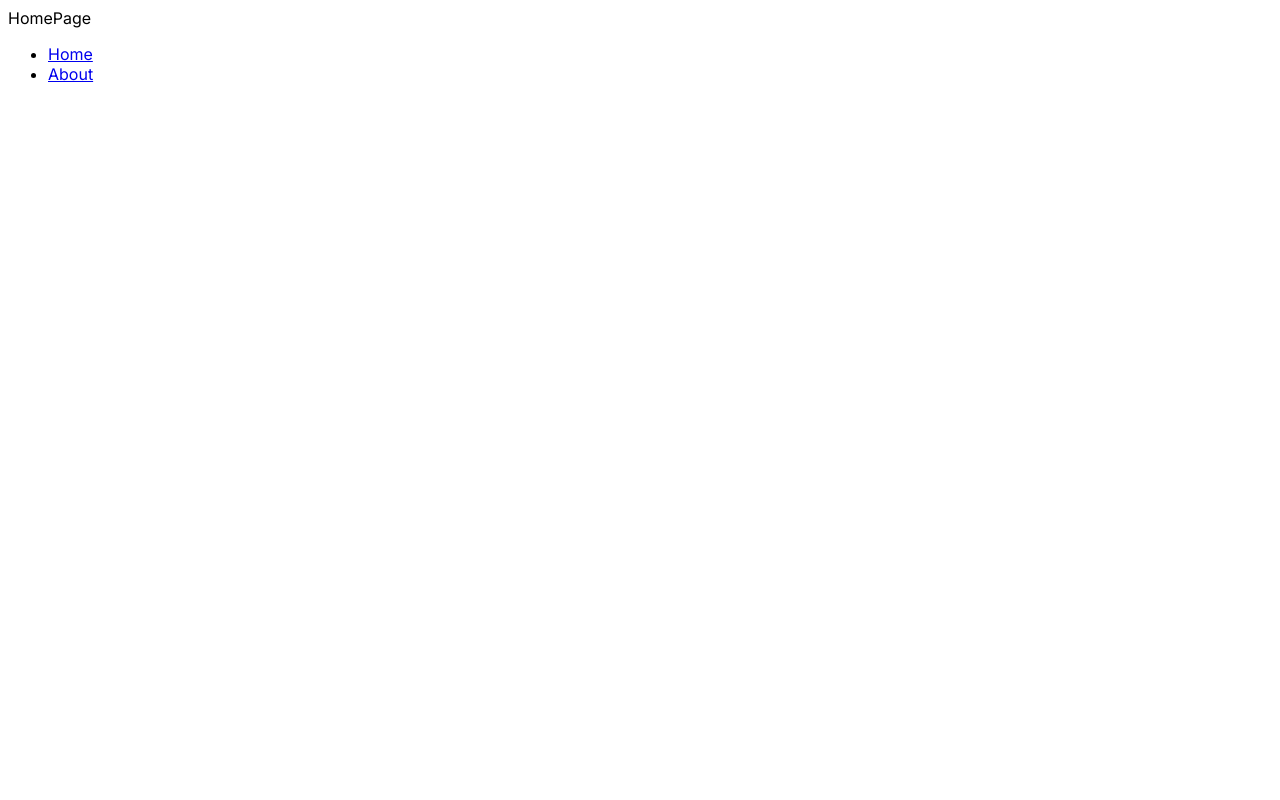
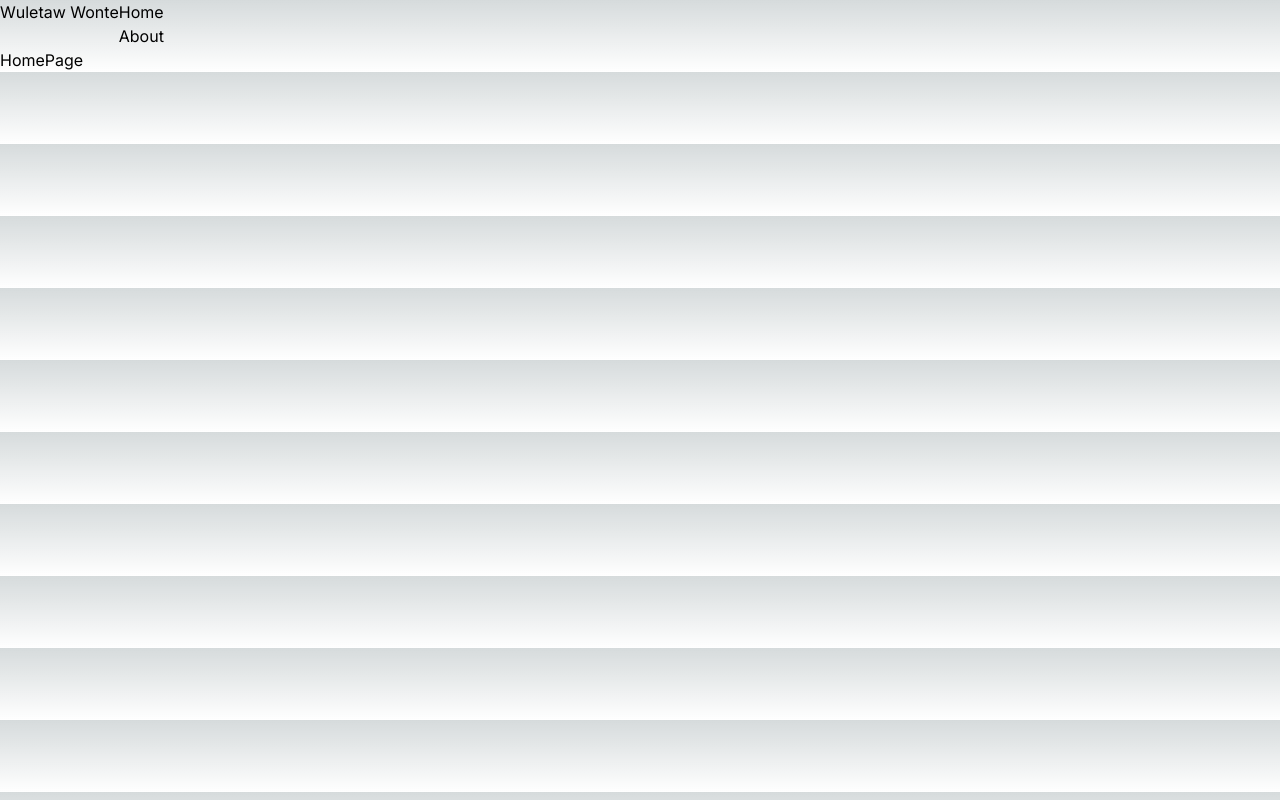
Before and after one commit to wuletawwonte/wuletawwonte.com, a Next.js app: page / in a window 1280 px wide. Built offline with nearby package versions, Linux system fonts and the light colour scheme.

Commit message:
Bring back global.css file and install sass

```diff
--- /dev/null
+++ b/app/components/header.tsx
@@ -0,0 +1,24 @@
+import Link from "next/link"
+
+const Header = () => {
+  return (
+    <header className="flex">
+        <div>
+            <Link href="/">Wuletaw Wonte</Link>
+        </div>
+
+        <nav>
+            <ul>
+                <li>
+                    <Link href="/">Home</Link>
+                </li>
+                <li>
+                    <Link href="/about">About</Link>
+                </li>
+            </ul>
+        </nav>
+    </header>
+  )
+}
+
+export default Header
--- /dev/null
+++ b/app/globals.scss
@@ -0,0 +1,27 @@
+@tailwind base;
+@tailwind components;
+@tailwind utilities;
+
+:root {
+  --foreground-rgb: 0, 0, 0;
+  --background-start-rgb: 214, 219, 220;
+  --background-end-rgb: 255, 255, 255;
+}
+
+@media (prefers-color-scheme: dark) {
+  :root {
+    --foreground-rgb: 255, 255, 255;
+    --background-start-rgb: 0, 0, 0;
+    --background-end-rgb: 0, 0, 0;
+  }
+}
+
+body {
+  color: rgb(var(--foreground-rgb));
+  background: linear-gradient(
+      to bottom,
+      transparent,
+      rgb(var(--background-end-rgb))
+    )
+    rgb(var(--background-start-rgb));
+}
--- a/app/layout.tsx
+++ b/app/layout.tsx
@@ -1,4 +1,6 @@
+import './globals.scss'
 import { Inter } from 'next/font/google'
+import Header from './components/header'
 
 const inter = Inter({ subsets: ['latin'] })
 
@@ -15,7 +17,12 @@ export default function RootLayout({
 }) {
   return (
     <html lang="en">
-      <body className={inter.className}>{children}</body>
+      <body className={inter.className}>
+        <Header />
+        <main>
+          {children}
+        </main>
+      </body>
     </html>
   )
 }
--- a/app/page.tsx
+++ b/app/page.tsx
@@ -1,15 +1,10 @@
-import Link from 'next/link'
 import React from 'react'
 
 function HomePage() {
   return (
-    <main>
+    <div>
       <div>HomePage</div>
-      <ul>
-        <li><Link href="/">Home</Link></li>
-        <li><Link href="/about">About</Link></li>
-      </ul>
-    </main>
+    </div>
   )
 }
 
--- a/package.json
+++ b/package.json
@@ -19,6 +19,7 @@
     "postcss": "8.4.24",
     "react": "18.2.0",
     "react-dom": "18.2.0",
+    "sass": "^1.63.2",
     "tailwindcss": "3.3.2",
     "typescript": "5.1.3"
   }
```
Also changed, not shown: 1 other file (tests, documents, lock files or other folders).
